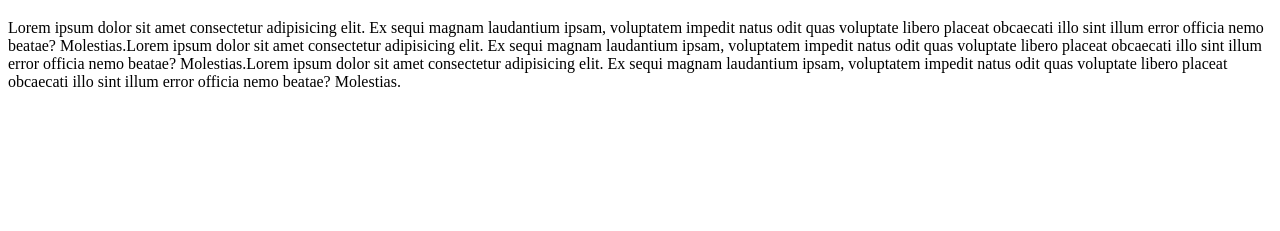
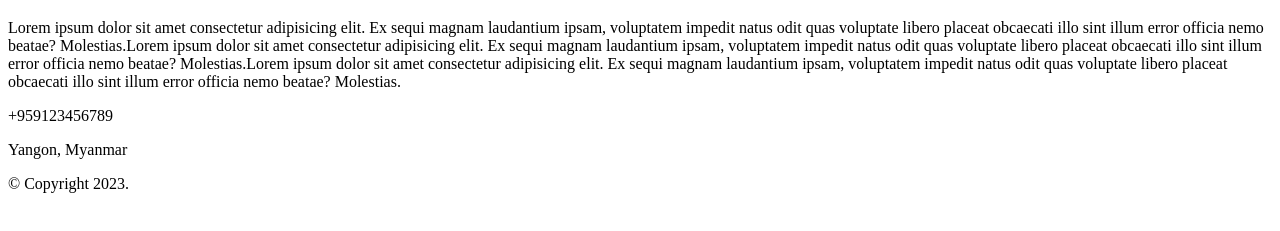
Before and after one commit to zeroboycoder/git_workshop_batch_5, a plain HTML site: page index.html in a window 1280 px wide. Shown: the part 61-292 px from the top of the page. Drawn offline with Linux system fonts and the light colour scheme.

Commit message:
Added footer

```diff
--- a/index.html
+++ b/index.html
@@ -19,5 +19,10 @@
       voluptate libero placeat obcaecati illo sint illum error officia nemo
       beatae? Molestias.
     </p>
+    <footer>
+      <p>+959123456789</p>
+      <p>Yangon, Myanmar</p>
+      &copy; Copyright 2023.
+    </footer>
   </body>
 </html>
```
